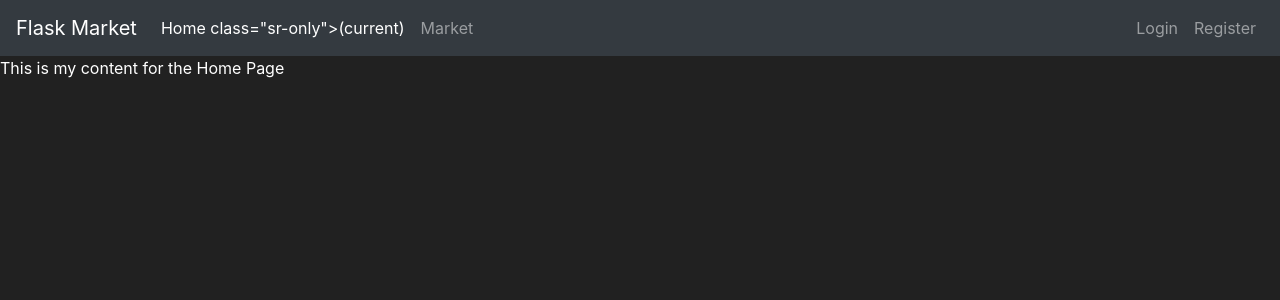
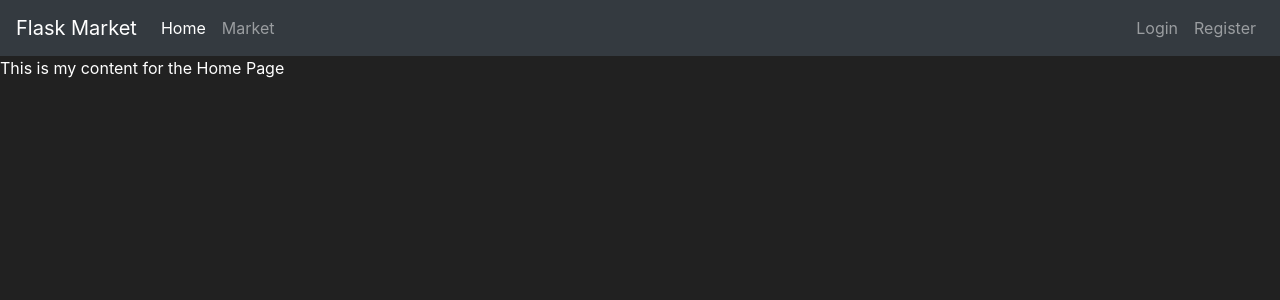
Before and after one commit to aysudeliahmetoglu/mywebsite, a Flask app: page / in a window 1280 px wide. Shown: the top 300 px of the page. Run offline with Flask 2, Linux system fonts and the light colour scheme; some libraries are stand-ins or nearby versions.

Commit message:
template edited

```diff
--- a/templates/base.html
+++ b/templates/base.html
@@ -24,12 +24,11 @@
         <div class="collapse navbar-collapse" id="navbarNav">
             <ul class="navbar-nav mr-auto">
                 <li class="nav-item active">
-                    <!-- dynamic way -->
-                    <a class="nav-link" href="{{ url_for('home_page') }}">Home <span </span>
+                    <a class="nav-link" href="{{ url_for('home_page') }}">Home <span
                             class="sr-only">(current)</span></a>
                 </li>
                 <li class="nav-item">
-                    <a class="nav-link" href="{{ url_for('market_page') }}">Market</a>
+                    <a class="nav-link" href="{{ url_for('market_page') }}">Market </a>
                 </li>
             </ul>
             <ul class="navbar-nav">
```
